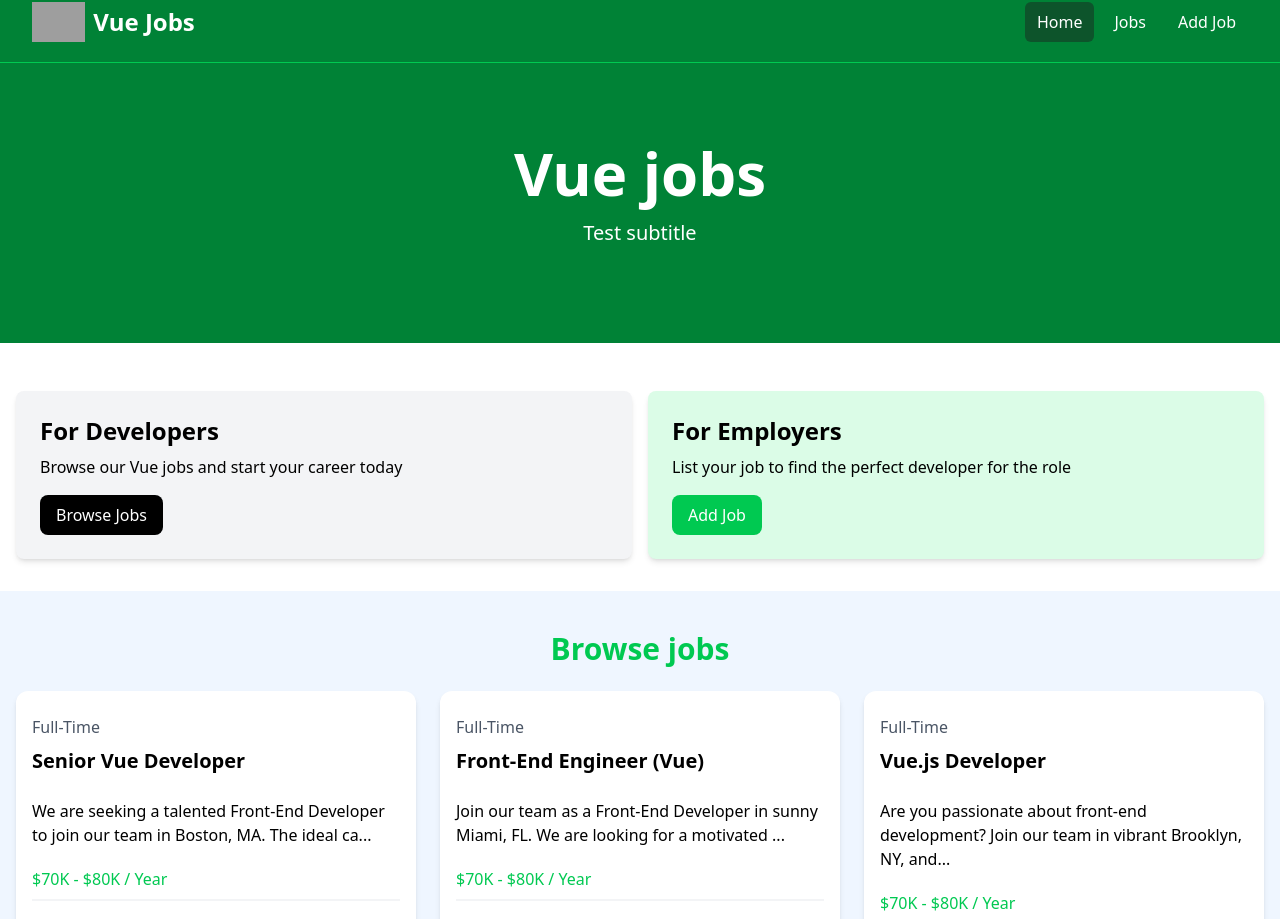
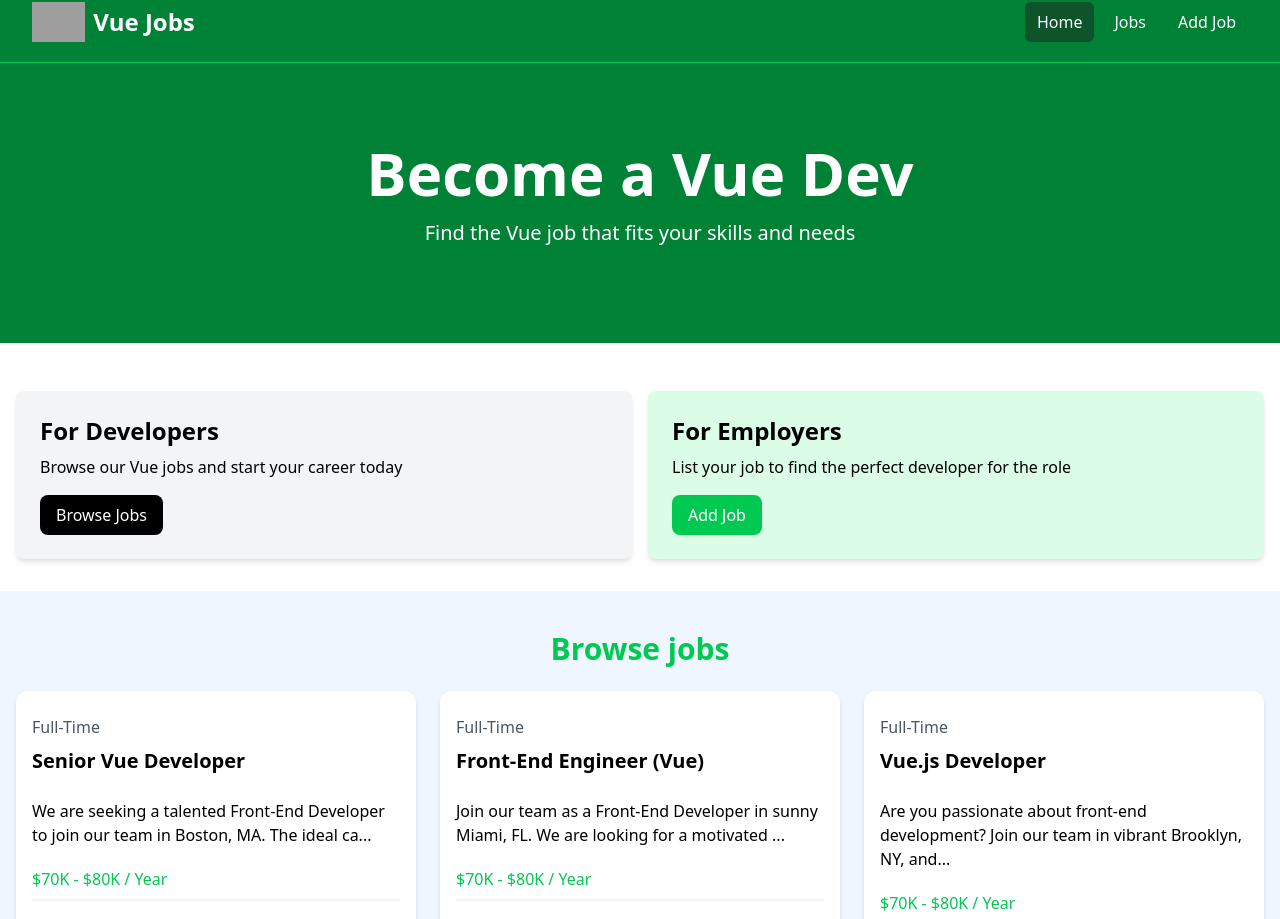
Before and after one commit to martinwilches/vue_jobs, a Vue app: page / in a window 1280 px wide. Shown: the part 18-937 px from the top of the page. Built offline with nearby package versions, Linux system fonts and the light colour scheme; grey boxes are pictures that could not be loaded.

Commit message:
Inicializacion de vue router

```diff
--- a/package.json
+++ b/package.json
@@ -13,8 +13,10 @@
   },
   "dependencies": {
     "@tailwindcss/vite": "^4.1.13",
+    "primeicons": "^7.0.0",
     "tailwindcss": "^4.1.13",
-    "vue": "^3.5.22"
+    "vue": "^3.5.22",
+    "vue-router": "^4.5.1"
   },
   "devDependencies": {
     "@vitejs/plugin-vue": "^6.0.1",
--- a/src/App.vue
+++ b/src/App.vue
@@ -1,15 +1,10 @@
 <script setup>
-import Hero from './components/Hero.vue'
-import HomeCards from './components/HomeCards.vue'
-import JobListings from './components/JobListings.vue'
 import NavBar from './components/NavBar.vue'
 </script>
 
 <template>
     <NavBar />
-    <Hero title="Vue jobs" subtitle="Test subtitle" />
-    <HomeCards />
-    <JobListings :limit="3" :showButton="true" />
+    <RouterView />
 </template>
 
 <!-- scoped // los estilos solo se aplican en el componente actual -->
--- a/src/components/JobListing.vue
+++ b/src/components/JobListing.vue
@@ -40,6 +40,7 @@ const truncatedDescription = computed(() => {
             <div class="flex flex-col lg:flex-row justify-between mb-4">
                 <div class="text-orange-700 mb-3">
                     <i class="fa-solid fa-location-dot text-lg"></i>
+                    <i class="pi pi-map-marker text-orange-700"></i>
                     {{ job.location }}
                 </div>
                 <a
--- a/src/components/JobListings.vue
+++ b/src/components/JobListings.vue
@@ -27,7 +27,7 @@ const props = defineProps({
                     :job="job"
                     :key="job.id"
                 />
-
+            </div>
             <section class="m-auto max-w-lg my-10 px-6" v-if="showButton">
                 <a
                     href="/jobs"
@@ -36,6 +36,5 @@ const props = defineProps({
                 >
             </section>
         </div>
-        </div>
     </section>
 </template>
--- a/src/main.js
+++ b/src/main.js
@@ -2,5 +2,8 @@ import { createApp } from 'vue'
 import App from './App.vue'
 
 import './assets/main.css'
+import 'primeicons/primeicons.css'
 
-createApp(App).mount('#app')
+import { router } from './router/index'
+
+createApp(App).use(router).mount('#app')
--- /dev/null
+++ b/src/router/index.js
@@ -0,0 +1,10 @@
+import { createWebHistory, createRouter } from 'vue-router'
+
+import HomeView from '@/views/HomeView.vue'
+
+const routes = [{ path: '/', name: 'home', component: HomeView }]
+
+export const router = createRouter({
+    history: createWebHistory(),
+    routes,
+})
--- /dev/null
+++ b/src/views/HomeView.vue
@@ -0,0 +1,14 @@
+<script setup>
+import Hero from '@/components/Hero.vue'
+import HomeCards from '@/components/HomeCards.vue'
+import JobListings from '@/components/JobListings.vue'
+</script>
+
+<template>
+    <Hero
+        title="Become a Vue Dev"
+        subtitle="Find the Vue job that fits your skills and needs"
+    />
+    <HomeCards />
+    <JobListings :limit="3" :showButton="true" />
+</template>
```
Also changed, not shown: 2 other files (tests, documents, lock files or other folders). Lines whose indentation alone changed are shown as unchanged.
